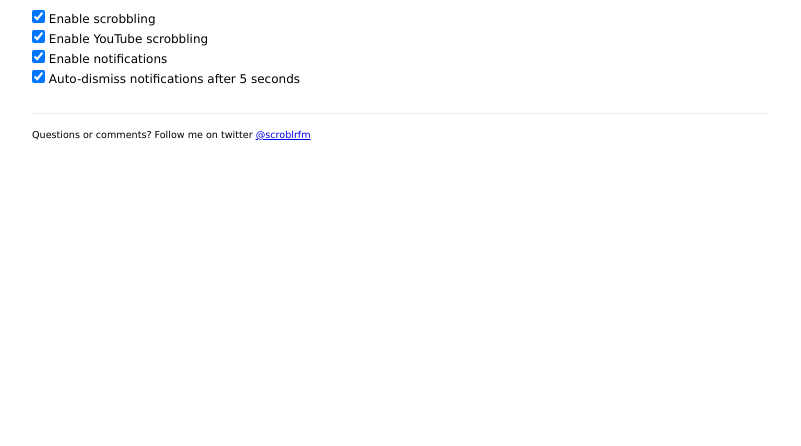
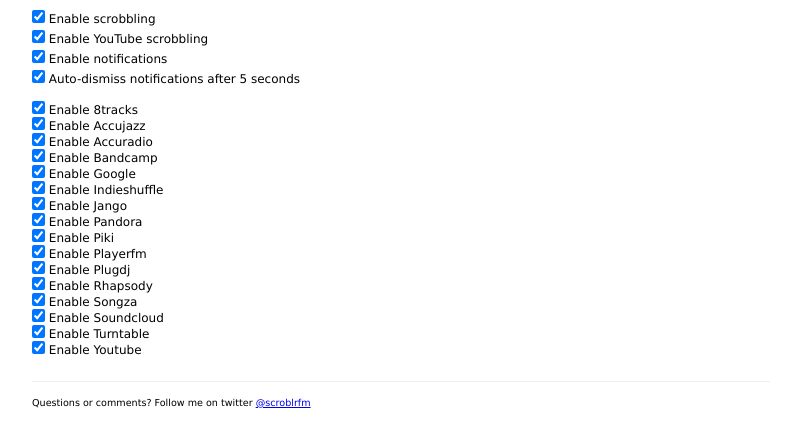
Before and after one commit to cgravolet/scroblr, a browser extension: page src/options.html in a window 1280 px wide. Shown: the part 154-600 px from the top of the page, without its empty margins (239-1040 px from the left). Drawn offline with Linux system fonts and the light colour scheme.

Commit message:
add options to choose active services

```diff
--- a/src/js/options.js
+++ b/src/js/options.js
@@ -2,6 +2,10 @@
 	"use strict";
 
 	var $body = $("body");
+
+	function getOptionStatus(option) {
+		return !localStorage["disable_" + option];
+	}
 
 	function attachBehaviors() {
 		$body.on("click", "#authorizeBtn", function (e) {
@@ -14,7 +18,7 @@
 			sendMessage("logoutLinkClicked");
 		});
 
-		$(".settings-options input").on("change", function (e) {
+		$(".container input").on("change", function (e) {
 			changeSettingsOption.call(this, e);
 		});
 
@@ -35,6 +39,7 @@
 	}
 
 	function initialize() {
+		populateServiceOptions();
 		attachBehaviors();
 		toggleAuthState();
 		populateSettingsOptions();
@@ -49,6 +54,32 @@
 		case "userSessionRetrieved":
 			toggleAuthState();
 			break;
+		}
+	}
+
+	function populateServiceOptions() {
+		var services = [
+			{id: "eighttracks" , name: "8tracks"},
+			{id: "accujazz" , name: "Accujazz"},
+			{id: "accuradio" , name: "Accuradio"},
+			{id: "bandcamp" , name: "Bandcamp"},
+			{id: "google" , name: "Google"},
+			{id: "indieshuffle" , name: "Indieshuffle"},
+			{id: "jango" , name: "Jango"},
+			{id: "pandora" , name: "Pandora"},
+			{id: "piki" , name: "Piki"},
+			{id: "playerfm" , name: "Playerfm"},
+			{id: "plugdj" , name: "Plugdj"},
+			{id: "rhapsody" , name: "Rhapsody"},
+			{id: "songza" , name: "Songza"},
+			{id: "soundcloud" , name: "Soundcloud"},
+			{id: "turntable" , name: "Turntable"},
+			{id: "youtube" , name: "Youtube"},
+		];
+
+		for (var i = 0; i < services.length; i++) {
+			var checked = getOptionStatus(services[i].id) ? 'checked': '';
+			$('.service-options').append("<input type='checkbox' id='disable_"+services[i].id+"' "+checked+" /> <label for='disable_"+services[i].id+"'>Enable "+services[i].name+"</label><br>");
 		}
 	}
 
--- a/src/options.html
+++ b/src/options.html
@@ -37,6 +37,8 @@
                 <label for="disable_autodismiss">Auto-dismiss notifications after 5 seconds</label>
         </p>
 
+        <p class="service-options"></p>
+
         <footer>
             <p><small>Questions or comments? Follow me on twitter
                 <a href="http://twitter.com/scroblrfm" target="_blank">@scroblrfm</a></small></p>
```
Also changed, not shown: src/js/background.js (+9 -3 lines), src/js/scroblr-injection.js (+11 -0 lines).
